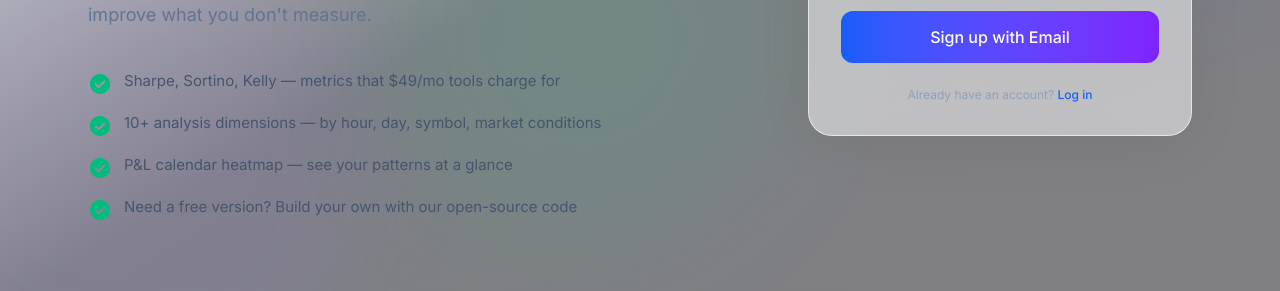
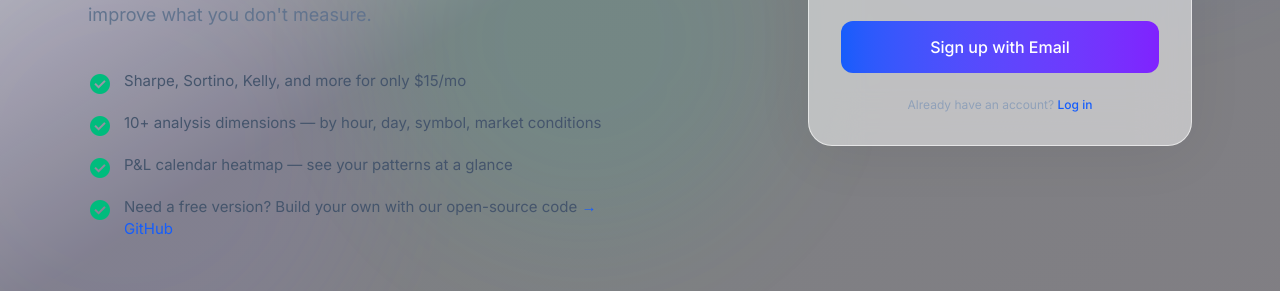
Before and after one commit to zhengxuyu/open-tradervue, a React (Vite) app in the folder frontend/: page /landing in a window 1280 px wide. Shown: the part 481-772 px from the top of the page. Built offline with nearby package versions, Linux system fonts and the light colour scheme; no server answers.

Commit message:
copy: add GitHub link to open-source line, update pricing copy

```diff
--- a/frontend/src/pages/Landing.tsx
+++ b/frontend/src/pages/Landing.tsx
@@ -82,14 +82,19 @@ export function Landing() {
             </p>
             <div className="mt-10 space-y-4">
               {[
-                ['check_circle', 'Sharpe, Sortino, Kelly — metrics that $49/mo tools charge for'],
+                ['check_circle', 'Sharpe, Sortino, Kelly, and more for only $15/mo'],
                 ['check_circle', '10+ analysis dimensions — by hour, day, symbol, market conditions'],
                 ['check_circle', 'P&L calendar heatmap — see your patterns at a glance'],
-                ['check_circle', 'Need a free version? Build your own with our open-source code'],
-              ].map(([icon, text]) => (
+                ['check_circle', 'Need a free version? Build your own with our open-source code', 'https://github.com/zhengxuyu/open-tradervue'],
+              ].map(([icon, text, link]) => (
                 <div key={text} className="flex items-start gap-3">
                   <span className="material-symbols-outlined text-emerald-500 text-xl mt-0.5" style={{ fontVariationSettings: "'FILL' 1" }}>{icon}</span>
-                  <span className="text-slate-600 text-[15px]">{text}</span>
+                  <span className="text-slate-600 text-[15px]">
+                    {text}
+                    {link && (
+                      <> <a href={link} target="_blank" rel="noopener noreferrer" className="text-blue-600 hover:underline">→ GitHub</a></>
+                    )}
+                  </span>
                 </div>
               ))}
             </div>
```
